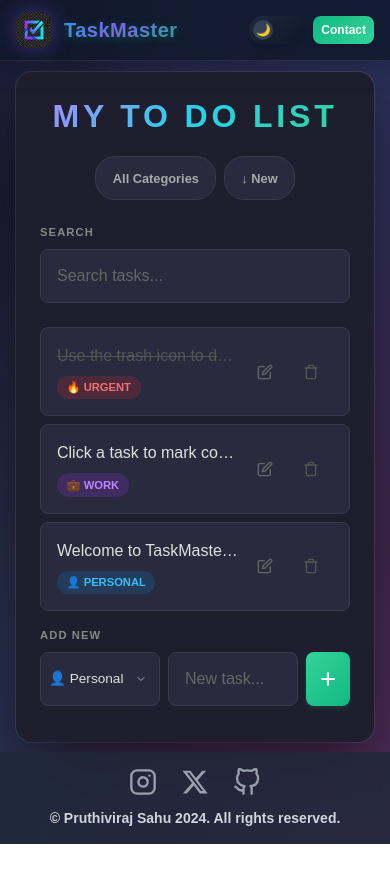
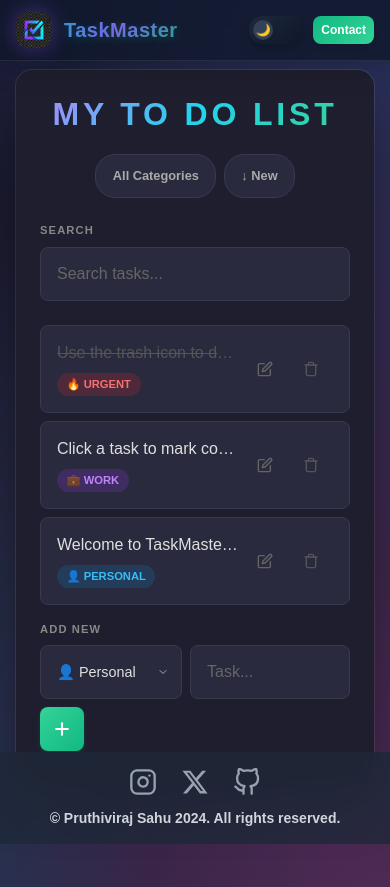
Before and after one commit to Pruthivi13/OIBSIP_task3, a React (Vite) app: page / in a window 390 px wide. Before the commit the page ends 844 px from the top, so only its background shows below. Built offline with nearby package versions, Linux system fonts and the light colour scheme.

Commit message:
Fix: Mobile layout - use flex wrap for add form to prevent text cutoff

```diff
--- a/src/App.jsx
+++ b/src/App.jsx
@@ -287,7 +287,7 @@ function App() {
                 type="text"
                 value={newTask}
                 onChange={(e) => setNewTask(e.target.value)}
-                placeholder="New task..."
+                placeholder="Task..."
                 className="minimal-input flex-1"
               />
               <button type="submit" className="add-btn" aria-label="Add task">
--- a/src/index.css
+++ b/src/index.css
@@ -824,18 +824,26 @@ html:not(.light-mode) .task-list-container::-webkit-scrollbar-thumb:hover {
     padding: 0.2rem 0.6rem;
   }
 
-  /* Smaller category selector on mobile */
-  .custom-select {
-    min-width: 120px;
-    max-width: 130px;
-    font-size: 0.85rem;
-    padding-left: 0.5rem !important;
-    padding-right: 2rem !important;
+  /* Stack add form vertically on mobile */
+  .section.mt-auto .flex.gap-2 {
+    flex-wrap: wrap;
   }
 
-  /* Adjust input to give category more room */
+  .custom-select {
+    flex: 1 1 auto;
+    min-width: 0;
+    max-width: none;
+    font-size: 0.9rem;
+  }
+
+  /* Adjust input to take remaining space */
   .minimal-input.flex-1 {
+    flex: 2 1 150px;
     min-width: 0;
+  }
+
+  .add-btn {
+    flex-shrink: 0;
   }
 }
 
```
